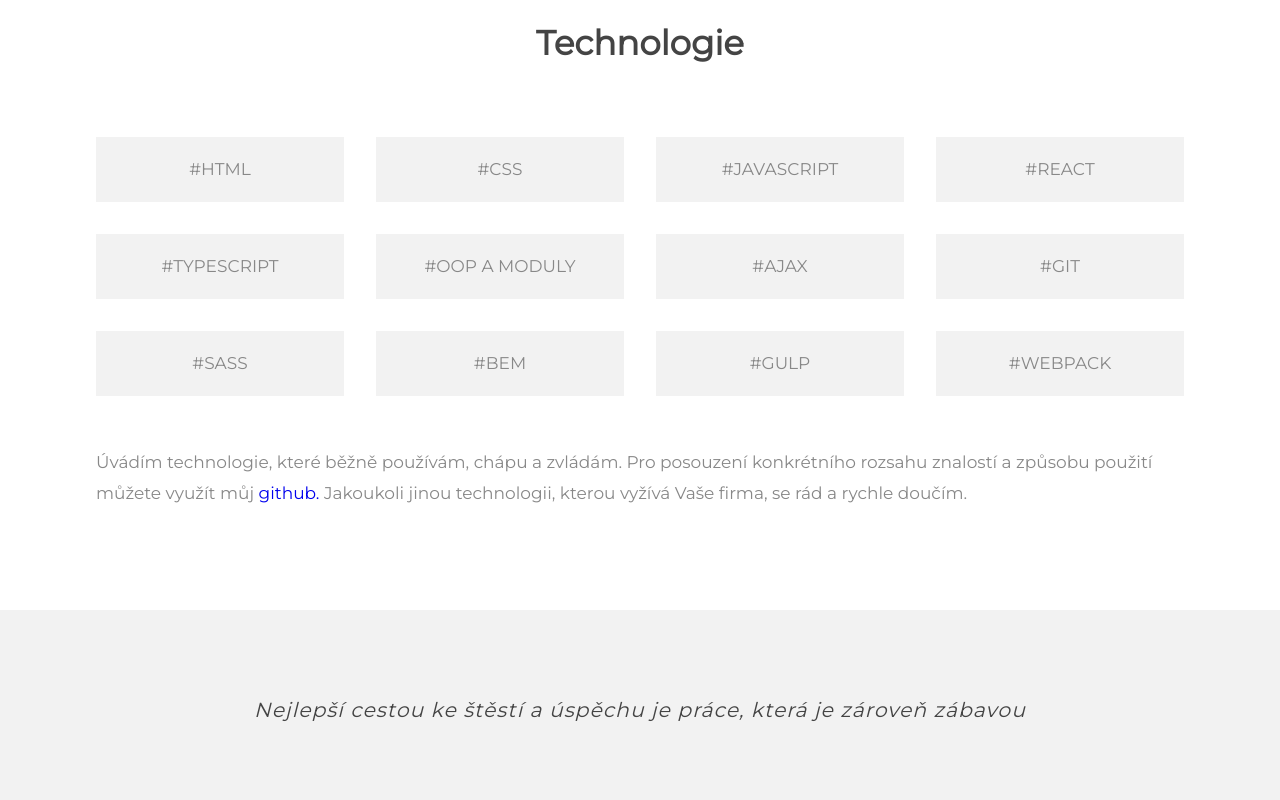
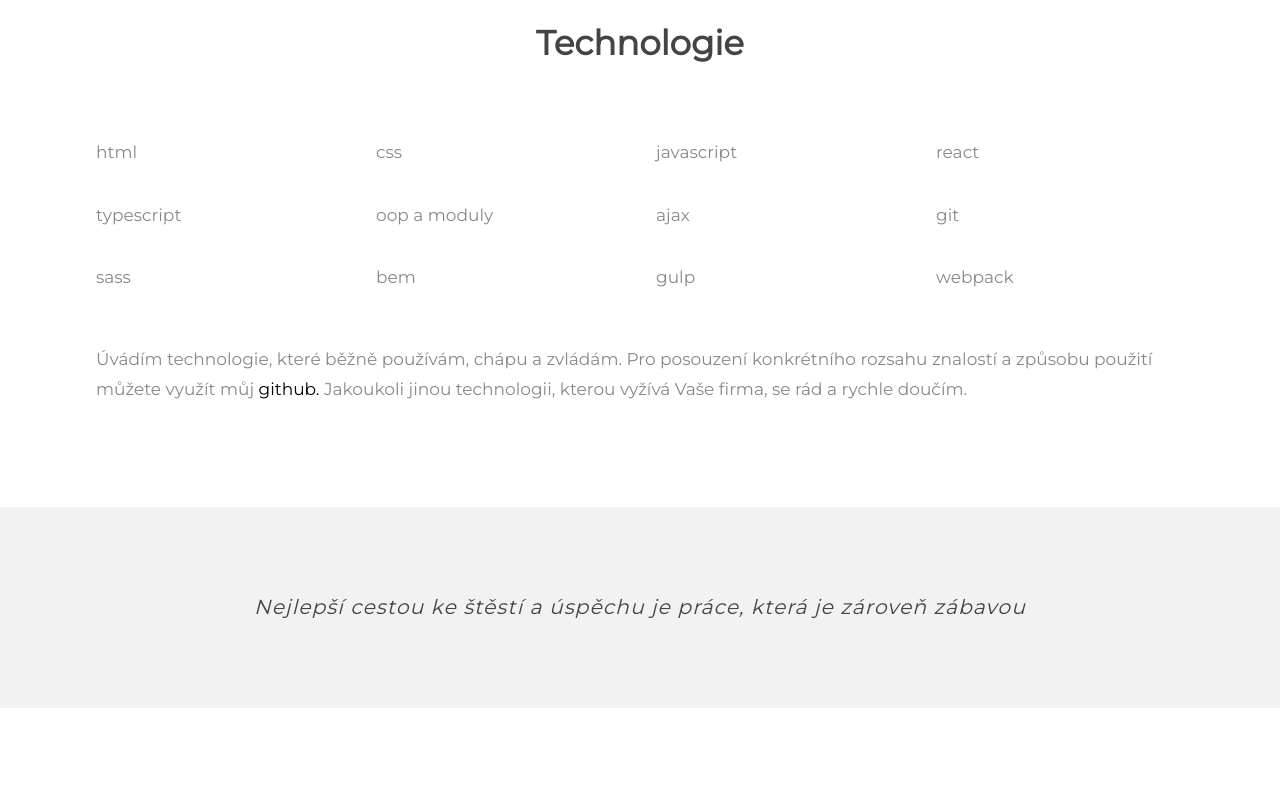
Before and after one commit to petrzabransky/petrzabransky, a React (Create React App) app: page / in a window 1280 px wide. Shown: the part 1820-2620 px from the top of the page. Built offline with nearby package versions, Linux system fonts and the light colour scheme.

Commit message:
Add and Apply class Link

```diff
--- a/src/components/block/contact/Contact.tsx
+++ b/src/components/block/contact/Contact.tsx
@@ -12,12 +12,11 @@ const Contact = ({ id }: Props) => {
 		<Section otherStyle="contact" id={id}>
 			<Container>
 				<h2 className="heading heading--header">Kontakt</h2>
+				<p><a className="link" href="+420736643377">+420 736 643 377</a></p>
+				<p><a className="link mb-2" href="mailto:info@petrzabransky.cz">info@petrzabransky.cz</a></p>
 
-				<p>+420 736 643 377</p>
-				<p className="mb-2">info@petrzabransky.cz</p>
-
-				<p>www.petrzabransky.cz</p>
-				<p className="mb-2">www.github.com/petrzabransky</p>
+				<p><a className="link" href="https://www.petrzabransky.cz">www.petrzabransky.cz</a></p>
+				<p className="mb-2"><a className="link" href="https://www.github.com/petrzabransky">wwww.github.com/petrzabransky</a></p>
 
 				<p className="mb-2">IČ, HPP, DPP</p>
 				<p>Frýdek-Místek, CZ</p>
--- a/src/components/block/technology/Technology.tsx
+++ b/src/components/block/technology/Technology.tsx
@@ -29,7 +29,7 @@ const Technology = ({ id }: Props) => {
 
 				<p>
 					Úvádím technologie, které běžně používám, chápu a zvládám. Pro posouzení konkrétního rozsahu znalostí a způsobu použití můžete využít můj
-					<a href="https://www.github.com/petrzabransky" target="_blank"> github.</a> Jakoukoli jinou technologii, kterou vyžívá Vaše firma, se rád a rychle doučím.
+					<a href="https://www.github.com/petrzabransky" className="link" target="_blank"> github.</a> Jakoukoli jinou technologii, kterou vyžívá Vaše firma, se rád a rychle doučím.
 				</p>
 			</Container>
 		</Section>
--- a/src/components/partial/footer/Footer.tsx
+++ b/src/components/partial/footer/Footer.tsx
@@ -20,9 +20,9 @@ const Footer = () => {
 					</ul>
 
 					<ul className="footer__menu">
-						<li className="footer__contact">+420 736 643 377</li>
-						<li className="footer__contact">info@petrzabransky.cz</li>
-						<li className="footer__contact">www.github.com/petrzabransky</li>
+						<li className="footer__contact"><a className="footer__link" href="+420 736 643 377">+420 736 643 377</a></li>
+						<li className="footer__contact"><a className="footer__link" href="mailto:info@petrzabransky.cz">info@petrzabransky.cz</a></li>
+						<li className="footer__contact"><a className="footer__link" href="www.github.com/petrzabransky" target="_blank">www.github.com/petrzabransky</a></li>
 					</ul>
 				</Grid>
 			</Container>
--- a/src/components/partial/main/Main.tsx
+++ b/src/components/partial/main/Main.tsx
@@ -9,7 +9,7 @@ import Contact from "../../block/contact/Contact";
 // Section must have ID for smooth scrool
 const Main = () => {
 	return (
-		<main className="main">
+		<main>
 			<Hero id={"hero"}></Hero>
 			<Reference id={"reference"}></Reference>
 			<Technology id={"technology"}></Technology>
--- a/src/styles/typography.scss
+++ b/src/styles/typography.scss
@@ -25,27 +25,10 @@
     }
 }
 
-.hashtag {
-    background: $color-light;
-    display: inline;
-    text-align: center;
-    margin-right: 1em;
-    line-height: 1;
+.link {
+    color: $color-black;
 
-    &__container {
-        display: flex;
-        flex-wrap: wrap;
-        margin-bottom: 1rem;
-    }
-
-    &--big {
-        width: 100%;
-        padding: 24px;
-        text-transform: uppercase;
-        margin: 0;
-    }
-
-    &::before {
-        content: "#";
+    &:hover {
+        opacity: 0.6;
     }
 }
```
